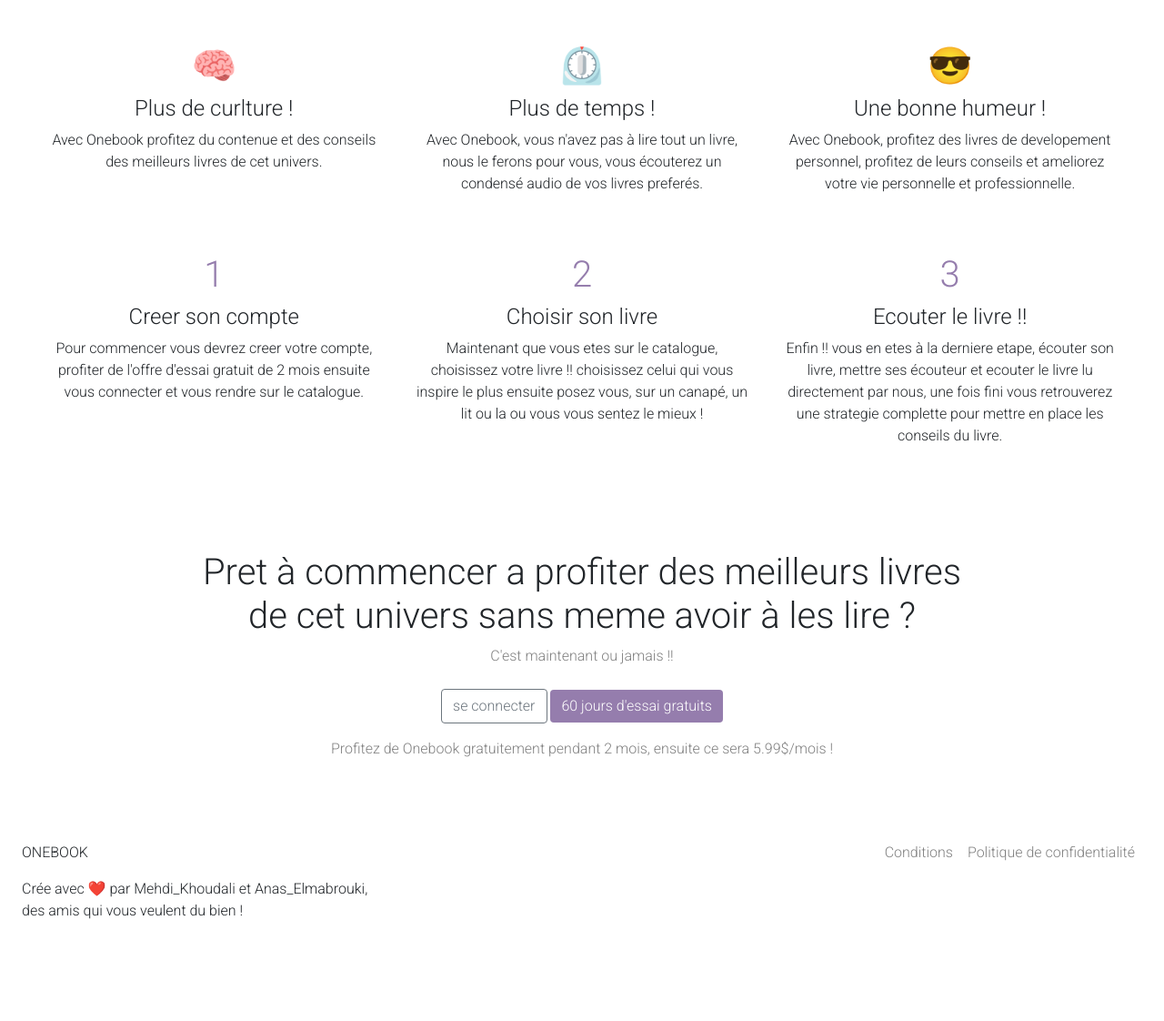
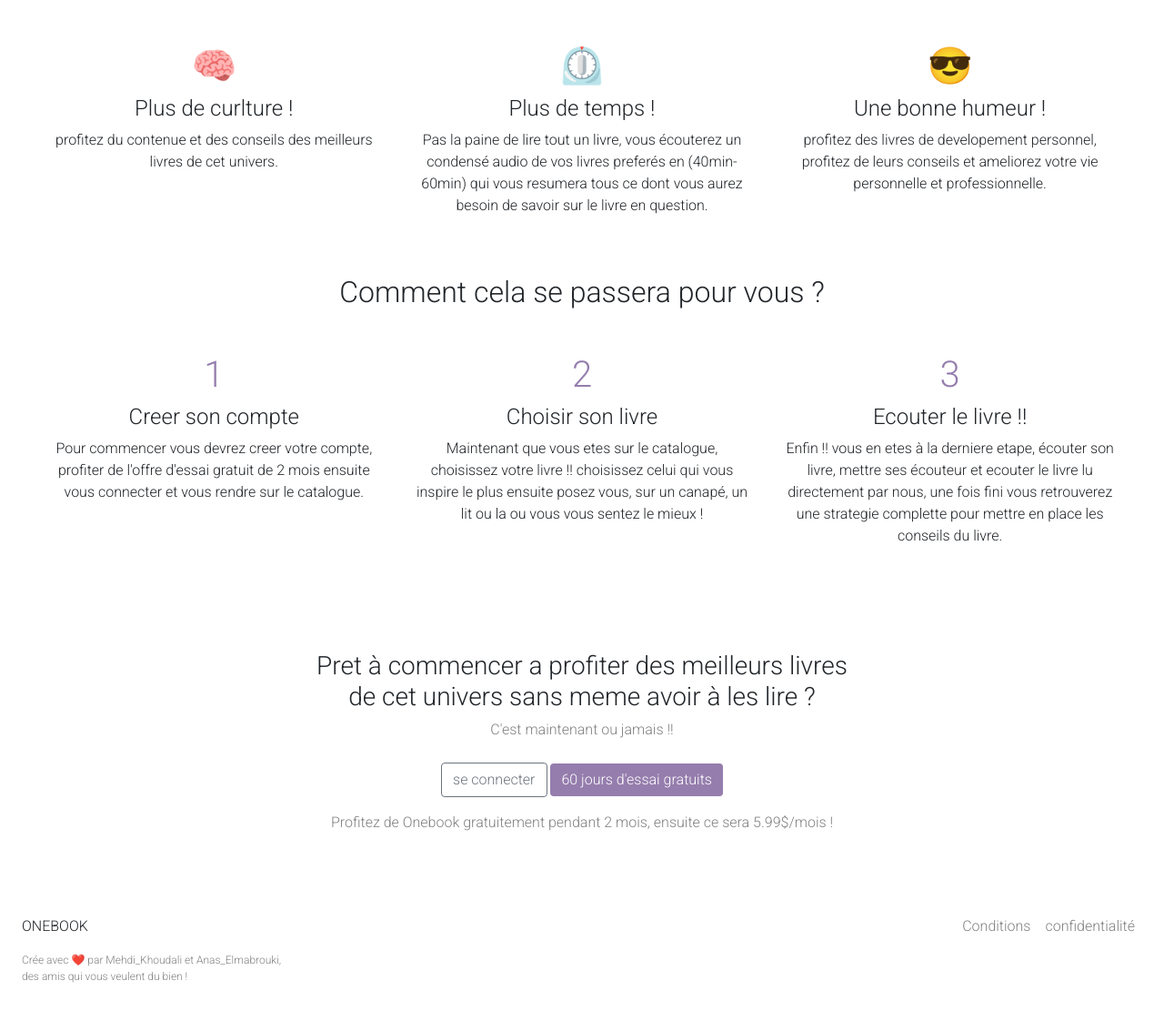
Before and after one commit to MehdiKhoudali/onebook, a Django app: page / in a window 1280 px wide. Shown: the part 1207-2329 px from the top of the page at 91% size. Before the commit the page ends 2217 px from the top, so only its background shows below. Run offline with Django 4.2, Linux system fonts and the light colour scheme.

Commit message:
some corrections i don t have any idea about what name this commit lol

```diff
--- a/example/templates/home.html
+++ b/example/templates/home.html
@@ -20,8 +20,8 @@ Accueil
         <div class="mx-0">
             <h1>🤔</h1>
             <h4>C'EST QUOI GLOBALEMENT ?</h4>
-            <p>Onebook est tout simplement une librairie de condensés audio des meilleurs livres qui vous resume en audio
-                les conseils de ces livres et vous donne par la suite une strategie complette pour mettre en place leurs
+            <p>une librairie de condensés audio des meilleurs livres resuments en audio
+                le contenue ces livres et vous donne par la suite une strategie complette pour mettre en place leurs
                 conseils dans votre vie personnelle et professionnelle</p>
         </div>
         <div class="mx-0">
@@ -34,42 +34,41 @@ Accueil
         <div class="mx-0">
             <h1>🔧</h1>
             <h4>CA SERT A QUOI ?</h4>
-            <p>C'est simple,Onebook vous permé de gagner du temps, beaucoup de temps, si vous y pensez, lire un livre au
+            <p>C'est simple,Onebook vous permé de gagner du temps, si vous y pensez, lire un livre au
                 complet vous prendrez des semaines, sur Onebook, vous écouterez le necessaire dans les livres, le meilleur
                 et le plus interessant dans les livres et vous obtiendrez une strategie complette pour mettre en place les
-                conseils de ces livres. </p>
+                conseils de ces livres.</p>
         </div>
     </section>
     <section class="mx-5">
         <div class="last_episodes my-5">
             <img src="https://cdn2.penguin.com.au/covers/original/9780552177528.jpg">
             <img src="https://m.media-amazon.com/images/I/41lb45LtNWL._SY291_BO1,204,203,200_QL40_ML2_.jpg" alt="">
-            <img
-                src="https://imgs.search.brave.com/bbKKHp_b17v7CiEZwNk7YsKAYhnaBaGyR53Rep1lwi8/rs:fit:1200:1200:1/g:ce/aHR0cHM6Ly9jZG4y/LnBlbmd1aW4uY29t/LmF1L2NvdmVycy9v/cmlnaW5hbC85Nzgw/MjQxMTg0ODM3Lmpw/Zw">
-            <img class="rounded-lg shadow-[0_35px_60px_-15px_rgba(0,0,0,50)]"
-                src="https://cdn2.penguin.com.au/covers/original/9781761048197.jpg">
+            <img src="https://imgs.search.brave.com/bbKKHp_b17v7CiEZwNk7YsKAYhnaBaGyR53Rep1lwi8/rs:fit:1200:1200:1/g:ce/aHR0cHM6Ly9jZG4y/LnBlbmd1aW4uY29t/LmF1L2NvdmVycy9v/cmlnaW5hbC85Nzgw/MjQxMTg0ODM3Lmpw/Zw">
+            <img class="rounded-lg shadow-[0_35px_60px_-15px_rgba(0,0,0,50)]" src="https://cdn2.penguin.com.au/covers/original/9781761048197.jpg">
         </div>
     </section>
-    <section class="mx-5">
-        <div class="hero_about my-5">
+    <section class="mx-5 my-5">
+        <div class="hero_about">
             <div class="mx-0">
                 <h1 class="step">🧠</h1>
                 <h4>Plus de curlture !</h4>
-                <p>Avec Onebook profitez du contenue et des conseils des meilleurs livres de cet univers.</p>
+                <p>profitez du contenue et des conseils des meilleurs livres de cet univers.</p>
             </div>
             <div class="mx-0">
                 <h1 class="step">⏲️</h1>
                 <h4>Plus de temps !</h4>
-                <p>Avec Onebook, vous n'avez pas à lire tout un livre, nous le ferons pour vous, vous écouterez un condensé audio de vos livres preferés.</p>
+                <p>Pas la paine de lire tout un livre, vous écouterez un condensé audio de vos livres preferés en (40min-60min) qui vous resumera tous ce dont vous aurez besoin de savoir sur le livre en question.</p>
             </div>
             <div class="mx-0">
                 <h1 class="step">😎</h1>
                 <h4>Une bonne humeur !</h4>
-                <p>Avec Onebook, profitez des livres de developement personnel, profitez de leurs conseils et ameliorez votre vie personnelle et professionnelle.</p>
+                <p>profitez des livres de developement personnel, profitez de leurs conseils et ameliorez votre vie personnelle et professionnelle.</p>
             </div>
         </div>
     </section>
-    <section class="mx-5">
+    <section class="mx-5 steps_container">
+        <h2>Comment cela se passera pour vous ?</h2>
         <div class="hero_about my-5">
             <div class="mx-0">
                 <h1 class="step">1</h1>
@@ -92,7 +91,7 @@ Accueil
         </div>
     </section>
     <section class="start">
-        <h1>Pret à commencer a profiter des meilleurs livres<br>de cet univers sans meme avoir à les lire ?</h1>
+        <h3>Pret à commencer a profiter des meilleurs livres<br>de cet univers sans meme avoir à les lire ?</h3>
         <p>C'est maintenant ou jamais !!</p>
         <div class="call_action my-2">
             <a class="btn btn-outline-secondary my-2" href="/" id="conexion">se connecter</a>
--- a/templates/base.html
+++ b/templates/base.html
@@ -118,7 +118,17 @@
         a:hover {
             color: inherit;
         }
+        .creer {
+            font-size: 12px;
+            color: gray;
+        }
+        .steps_container {
+            text-align: center;
+        }
         @media screen and (max-width:900px) {
+            .footer {
+                padding: 10px;
+            }
             .start {
                 padding: 15px;
             }
@@ -145,7 +155,8 @@
                 grid-row-gap: 10px;
             }
             .right {
-                padding: 50px;
+                padding: 30px;
+                padding-top: 100px;
             }
         }
     </style>
@@ -181,15 +192,15 @@
     {% block content %}
     {% endblock %}
 
-    <footer class="p-4">
+    <footer class="p-4 footer">
         <div class="d-flex justify-content-between w-100">
             <a href="#">ONEBOOK</a>
             <ul class="d-flex">
                 <li class="mx-2 text-gray"><a href="#">Conditions</a></li>
-                <li class="mx-2 text-gray"><a href="#">Politique de confidentialité</a></li>
+                <li class="mx-2 text-gray"><a href="#">confidentialité</a></li>
             </ul>
         </div>
-        <p>Crée avec ❤️ par Mehdi_Khoudali et Anas_Elmabrouki,<br>des amis qui vous veulent du bien !</p>
+        <p class="creer">Crée avec ❤️ par Mehdi_Khoudali et Anas_Elmabrouki,<br>des amis qui vous veulent du bien !</p>
     </footer>
 
     <script src="https://code.jquery.com/jquery-3.3.1.slim.min.js"
```
